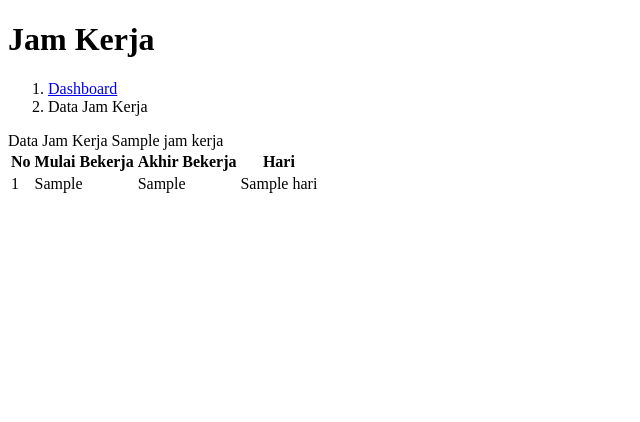
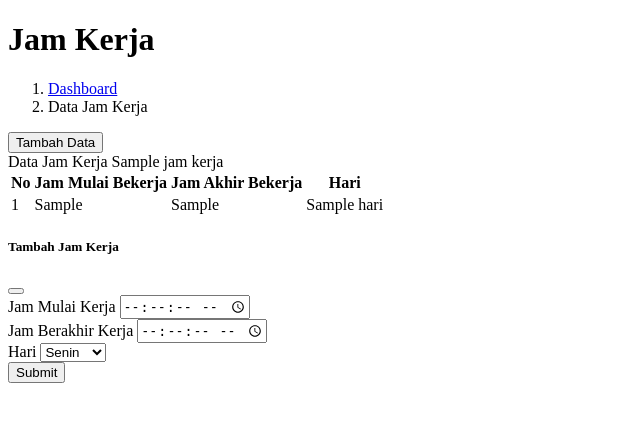
Before and after one commit to taufik230301/aplikasi_notifikasi_pegawai, a PHP site: the page made by application/views/admin/jam_kerja_detail.php in a window 1280 px wide. Shown: the top 422 px of the page, without its empty margins (0-640 px from the left). Run offline with PHP 8.4, Linux system fonts and the light colour scheme; the template is opened without the code that fills it: most values are stand-ins (such as "Sample title", 1, 10 or a date in 2020); data that the repository does not hold is empty.

Commit message:
add fitur add data jam kerja pegawai

```diff
--- a/application/views/admin/jam_kerja_detail.php
+++ b/application/views/admin/jam_kerja_detail.php
@@ -6,6 +6,25 @@
 </head>
 
 <body class="sb-nav-fixed">
+    <?php if ($this->session->flashdata('input')){ ?>
+    <script>
+    swal({
+        title: "Berhasil Ditambahakan!",
+        text: "Data Berhasil Ditambahkan!",
+        icon: "success"
+    });
+    </script>
+    <?php } ?>
+
+    <?php if ($this->session->flashdata('eror_input')){ ?>
+    <script>
+    swal({
+        title: "Eror!",
+        text: "Gagal Menambahkan Data!",
+        icon: "error"
+    });
+    </script>
+    <?php } ?>
     <?php $this->load->view("admin/components/navbar.php") ?>
     <div id="layoutSidenav">
         <?php $this->load->view("admin/components/sidebar.php") ?>
@@ -16,8 +35,13 @@
                     <ol class="breadcrumb mb-4">
                         <li class="breadcrumb-item"><a href="index.html">Dashboard</a></li>
                         <li class="breadcrumb-item active">Data Jam Kerja</li>
+
                     </ol>
-                    <div class="card mb-4">
+                    <button type="button" class="btn btn-primary " data-bs-toggle="modal"
+                        data-bs-target="#exampleModal">
+                        Tambah Data
+                    </button>
+                    <div class="card mb-4 mt-4">
                         <div class="card-header">
                             <i class="fas fa-table me-1"></i>
                             Data Jam Kerja <?php
@@ -35,10 +59,9 @@
                                 <thead>
                                     <tr>
                                         <th>No</th>
-                                        <th>Mulai Bekerja</th>
-                                        <th>Akhir Bekerja</th>
+                                        <th>Jam Mulai Bekerja</th>
+                                        <th>Jam Akhir Bekerja</th>
                                         <th>Hari</th>
-
                                     </tr>
                                 </thead>
                                 <tbody>
@@ -66,6 +89,46 @@
                         </div>
                     </div>
                 </div>
+                <div class="modal fade" id="exampleModal" tabindex="-1" aria-labelledby="exampleModalLabel"
+                    aria-hidden="true">
+                    <div class="modal-dialog">
+                        <div class="modal-content">
+                            <div class="modal-header">
+                                <h5 class="modal-title" id="exampleModalLabel">Tambah Jam Kerja</h5>
+                                <button type="button" class="btn-close" data-bs-dismiss="modal"
+                                    aria-label="Close"></button>
+                            </div>
+                            <div class="modal-body">
+                                <form action="<?=base_url();?>Jam_kerja/tambah_jam_kerja" method="POST">
+                                    <input type="text" value="<?=$id_user_pegawai?>" name="id_user" hidden>
+                                    <div class="mb-3">
+                                        <label for="jam_kerja_start" class="form-label">Jam Mulai Kerja</label>
+                                        <input type="time" step="1" class="form-control" id="jam_kerja_start"
+                                            name="jam_kerja_start">
+                                    </div>
+                                    <div class="mb-3">
+                                        <label for="jam_kerja_end" class="form-label">Jam Berakhir Kerja</label>
+                                        <input type="time" step="1" class="form-control" id="jam_kerja_end"
+                                            name="jam_kerja_end">
+                                    </div>
+                                    <div class="mb-3">
+                                        <label for="id_hari" class="form-label">Hari</label>
+                                        <select class="form-select" aria-label="Default select example" name="id_hari">
+                                            <option value="1">Senin</option>
+                                            <option value="2">Selasa</option>
+                                            <option value="3">Rabu</option>
+                                            <option value="4">Kamis</option>
+                                            <option value="5">Jum'at</option>
+                                            <option value="6">Sabtu</option>
+                                            <option value="7">Minggu</option>
+                                        </select>
+                                    </div>
+                                    <button type="submit" class="btn btn-primary">Submit</button>
+                                </form>
+                            </div>
+                        </div>
+                    </div>
+                </div>
             </main>
         </div>
     </div>
--- a/application/views/hrd/jam_kerja_detail.php
+++ b/application/views/hrd/jam_kerja_detail.php
@@ -35,8 +35,8 @@
                                 <thead>
                                     <tr>
                                         <th>No</th>
-                                        <th>Mulai Bekerja</th>
-                                        <th>Akhir Bekerja</th>
+                                        <th>Jam Mulai Bekerja</th>
+                                        <th>Jam Akhir Bekerja</th>
                                         <th>Hari</th>
 
                                     </tr>
```
Also changed, not shown: application/controllers/Jam_Kerja.php (+21 -0 lines), application/models/m_jam_kerja.php (+15 -0 lines).
